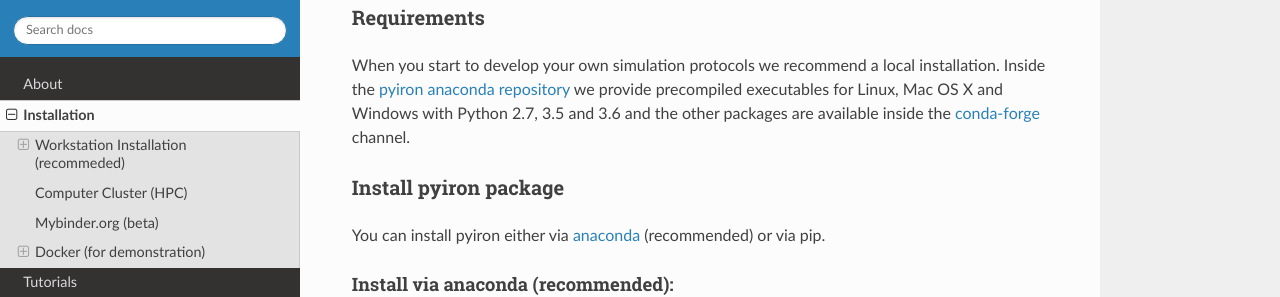
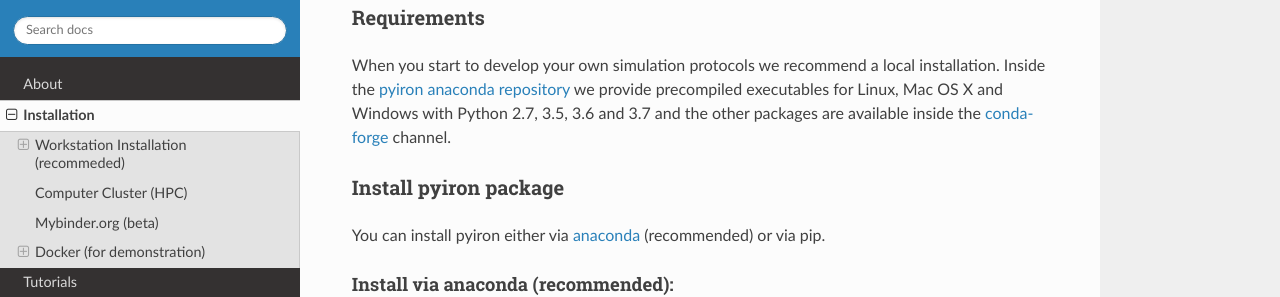
Before and after one commit to pyiron/pyiron, a Sphinx documentation site: the page built from docs/source/installation.rst, in a window 1280 px wide and 1400 px high, scrolled down 303 px. Shown: the part 178-475 px from the top of the window. Built offline with Sphinx 7.4.7 and the Read the Docs theme 2.0.0, drawn with Linux system fonts in a browser that asks for light colours; pages that are not in the unit, such as notebooks, are missing from menus; some of the changed text lies outside the part shown.

Commit message:
Update installation.rst

```diff
--- a/docs/source/installation.rst
+++ b/docs/source/installation.rst
@@ -20,7 +20,7 @@
 *************************************
 Requirements
 ============
-When you start to develop your own simulation protocols we recommend a local installation. Inside the `pyiron anaconda repository <https://anaconda.org/pyiron>`_ we provide precompiled executables for Linux, Mac OS X and Windows with Python 2.7, 3.5 and 3.6 and the other packages are available inside the `conda-forge <https://conda-forge.org>`_ channel.
+When you start to develop your own simulation protocols we recommend a local installation. Inside the `pyiron anaconda repository <https://anaconda.org/pyiron>`_ we provide precompiled executables for Linux, Mac OS X and Windows with Python 2.7, 3.5, 3.6 and 3.7 and the other packages are available inside the `conda-forge <https://conda-forge.org>`_ channel.
 
 Install pyiron package
 ======================
@@ -71,7 +71,7 @@
 =======================
 pyiron supports the simulation codes `VASP <https://www.vasp.at>`_ for DFT calculation and `Lammps <https://lammps.sandia.gov>`_  for molecular dynamics calculation. While VASP requires a separate license and therefore has to be configured by the user, Lammps is available as opensource code and can be installed from anaconda.
 
-For Linux and Mac Os X (for Python 2.7, 3.5 and 3.6):
+For Linux and Mac Os X (for Python 2.7, 3.5, 3.6 and 3.7):
 -----------------------------------------------------
 
 .. code-block:: bash
```
